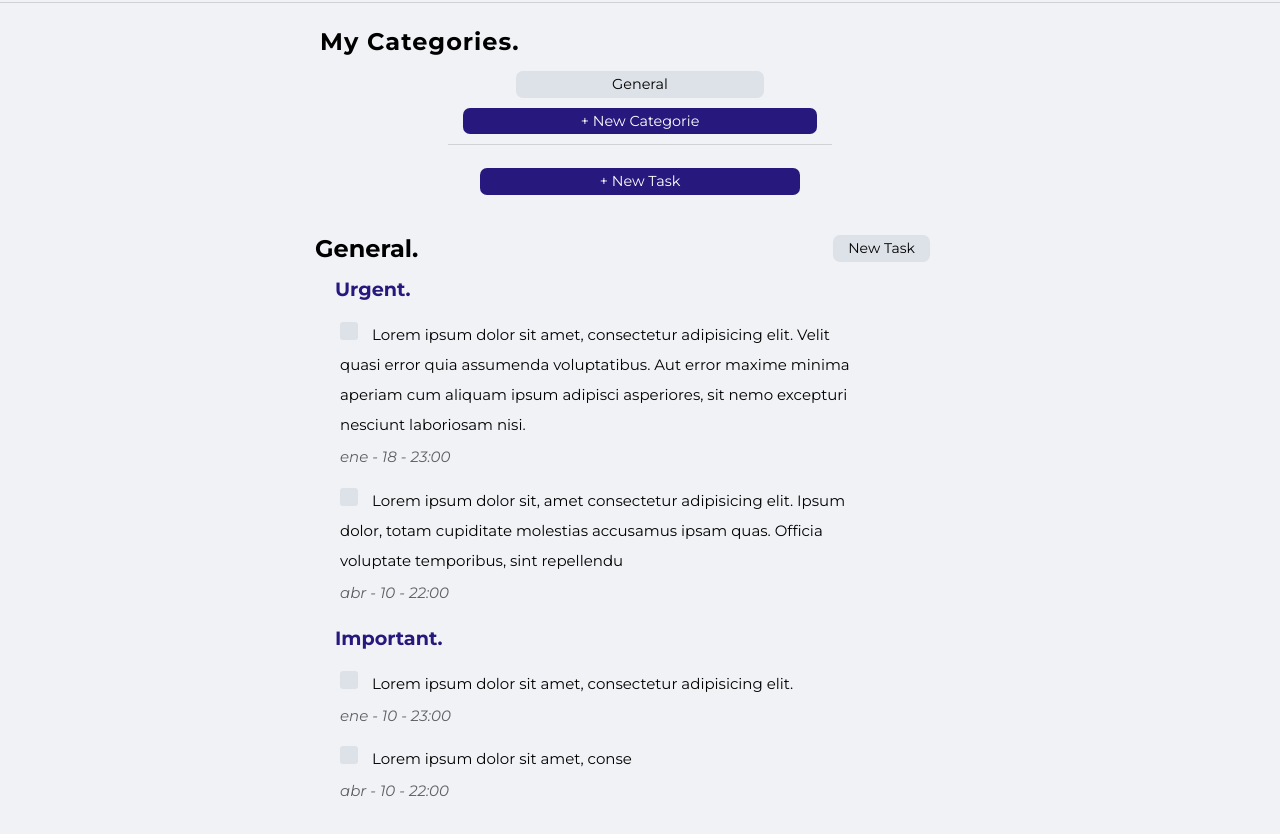
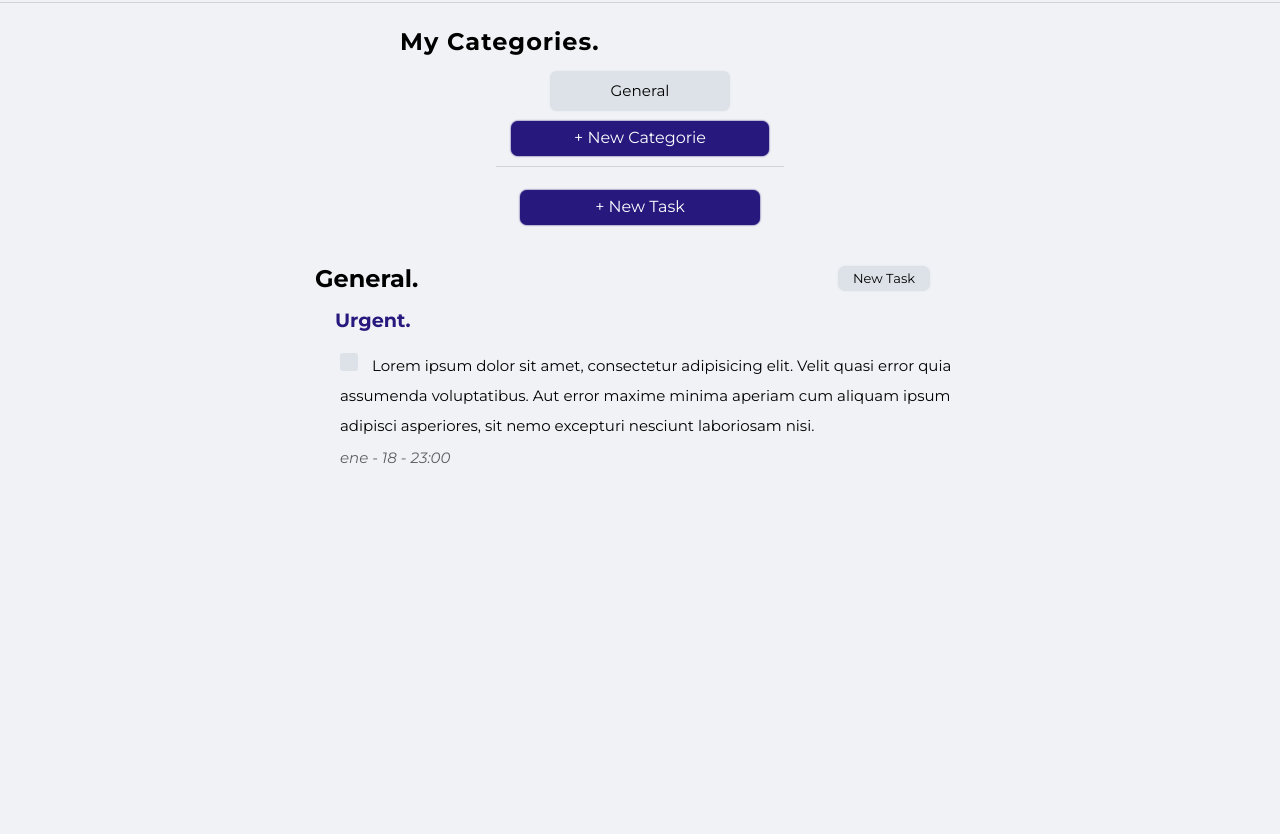
Before and after one commit to marco-zambrano/To-Do-List-App, a plain HTML site: page index.html in a window 1280 px wide. Shown: the part 52-886 px from the top of the page. After the commit the page ends 800 px from the top, so only its background shows below. Drawn offline with Linux system fonts and the light colour scheme.

Commit message:
hover animations for buttons and resized container widths

```diff
--- a/index.html
+++ b/index.html
@@ -61,24 +61,6 @@
                         <label for="tarea" class="tasks__individual-checkbox-label">Lorem ipsum dolor sit amet, consectetur adipisicing elit. Velit quasi error quia assumenda voluptatibus. Aut error maxime minima aperiam cum aliquam ipsum adipisci asperiores, sit nemo excepturi nesciunt laboriosam nisi.</label>
                         <p>ene - 18 - 23:00</p>
                     </div>
-                    <div class="tasks__individual-task">
-                        <input type="checkbox" name="tarea" id="tarea" class="tasks__individual-checkbox">
-                        <label for="tarea" class="tasks__individual-checkbox-label">Lorem ipsum dolor sit, amet consectetur adipisicing elit. Ipsum dolor, totam cupiditate molestias accusamus ipsam quas. Officia voluptate temporibus, sint repellendu</label>
-                        <p>abr - 10 - 22:00</p>
-                    </div>
-                </div>
-                <div class="tasks__tasks-importance-container">
-                    <h2 class="tasks__tasks-importance-title">Important.</h2>
-                    <div class="tasks__individual-task">
-                        <input type="checkbox" name="tarea" id="tarea" class="tasks__individual-checkbox">
-                        <label for="tarea" class="tasks__individual-checkbox-label">Lorem ipsum dolor sit amet, consectetur adipisicing elit. </label>
-                        <p>ene - 10 - 23:00</p>
-                    </div>
-                    <div class="tasks__individual-task">
-                        <input type="checkbox" name="tarea" id="tarea" class="tasks__individual-checkbox">
-                        <label for="tarea" class="tasks__individual-checkbox-label">Lorem ipsum dolor sit amet, conse</label>
-                        <p>abr - 10 - 22:00</p>
-                    </div>
                 </div>
             </div>
         </section>
--- a/style.css
+++ b/style.css
@@ -45,7 +45,6 @@ body {
     object-fit: cover;
     border-radius: 10px;
     border: .1px solid #0000003b;
-    /* background-color: var(--base); */
 }
 .header__brand-container h2 {
     font-size: 15px;
@@ -68,11 +67,23 @@ body {
     border-radius: 6px;
     background-color: var(--gris);
     cursor: pointer;
+    position: relative;
+    overflow: hidden;
+    box-shadow: 0px 0px 2px var(--gris);
+    transition: all .6s ease;
+}
+.header__options-container button:hover {
+    background-color: var(--base);
+    box-shadow: 0px 0px 5px var(--base);
 }
 .header__options-container svg {
     object-fit: cover;
     width: 100%;
     height: 100%;
+    transition: all .6s ease;
+}
+.header__options-container button:hover svg {
+    stroke: var(--fondo);
 }
 .header__options-container a {
     width: 35px;
@@ -103,8 +114,8 @@ body {
     display: flex;
     flex-direction: column;
     align-items: center;
-    width: 50vw;
-    max-width: 650px;
+    width: 70vw;
+    max-width: 480px;
     min-width: 300px;
 }
 .categories > h2 {
@@ -125,35 +136,61 @@ body {
 .categories__categories {
     background-color: var(--gris);
     width: 70%;
+    height: 40px;
     text-align: center;
     padding: 5px;
-    font-size: .9rem;
+    font-size: .95rem;
     border-radius: 7px;
     margin-top: 10px 0;
     border: none;
+    cursor: pointer;
+    box-shadow: 0px 0px 2px var(--gris);
+    transition: all .3s ease;
 }
+.categories__categories:hover {
+    background-color: rgb(211, 217, 224);
+    font-weight: 500;
+}
+
 .categories__new-categorie-btn {
     background-color: var(--base);
     color: #fff;
     width: 100%;
+    height: 35px;
     text-align: center;
     padding: 5px;
-    font-size: .9rem;
+    font-size: 1rem;
     border-radius: 7px;
     margin: 10px 0;
     border: none;
+    cursor: pointer;
+    box-shadow: 0px 0px 2px var(--base);
+    transition: all .5s ease;
+}
+.categories__new-categorie-btn:hover {
+    background-color: #211567;
+    text-shadow: 0px 0px 2px var(--fondo);
+
 }
 .categories__new-task-btn {
     background-color: var(--base);
     color: #fff;
     width: 50%;
+    height: 35px;
     text-align: center;
     padding: 5px;
-    font-size: .9rem;
+    font-size: 1rem;
     border-radius: 7px;
     margin: 10px 0;
     border: none;
     margin-top: 23px;
+    cursor: pointer;
+    box-shadow: 0px 0px 2px var(--base);
+    transition: all .5s ease;
+}
+.categories__new-task-btn:hover {
+    background-color: #211567;
+    text-shadow: 0px 0px 2px var(--fondo);
 }
 /* ----- CATEGORIES ENDS------ */
 
@@ -178,7 +215,7 @@ body {
     margin: 0;
 }
 .tasks__categorie-container button {
-    font-size: 14px;
+    font-size: 13px;
     margin-right: 35px;
     background-color: var(--gris);
     border: none;
@@ -186,8 +223,14 @@ body {
     text-align: center;
     padding: 5px 15px;
     border-radius: 7px;
+    box-shadow: 0px 0px 2px var(--gris);
+    cursor: pointer;
+    transition: all .3s ease;
 }
-
+.tasks__categorie-container button:hover {
+    background-color: rgb(211, 217, 224);
+    font-weight: 500;
+}
 .tasks__tasks-container {
     display: flex;
     flex-direction: column;
@@ -202,7 +245,6 @@ body {
 .tasks__individual-task {
     font-size: 15px;
     margin-left: 25px;
-    max-width: 80%;
     margin-top: 20px;
 }
 .tasks__individual-task input[type="checkbox"] {
@@ -225,7 +267,7 @@ body {
 .tasks__individual-task input[type="checkbox"]:checked::before {
     content: ''; /* Obligatorio para mostrar pseudo-elementos */
     position: absolute;
-    top: 4px;
+    top: 2.5px;
     left: 6px;
     width: 6px;
     height: 10px;
```
